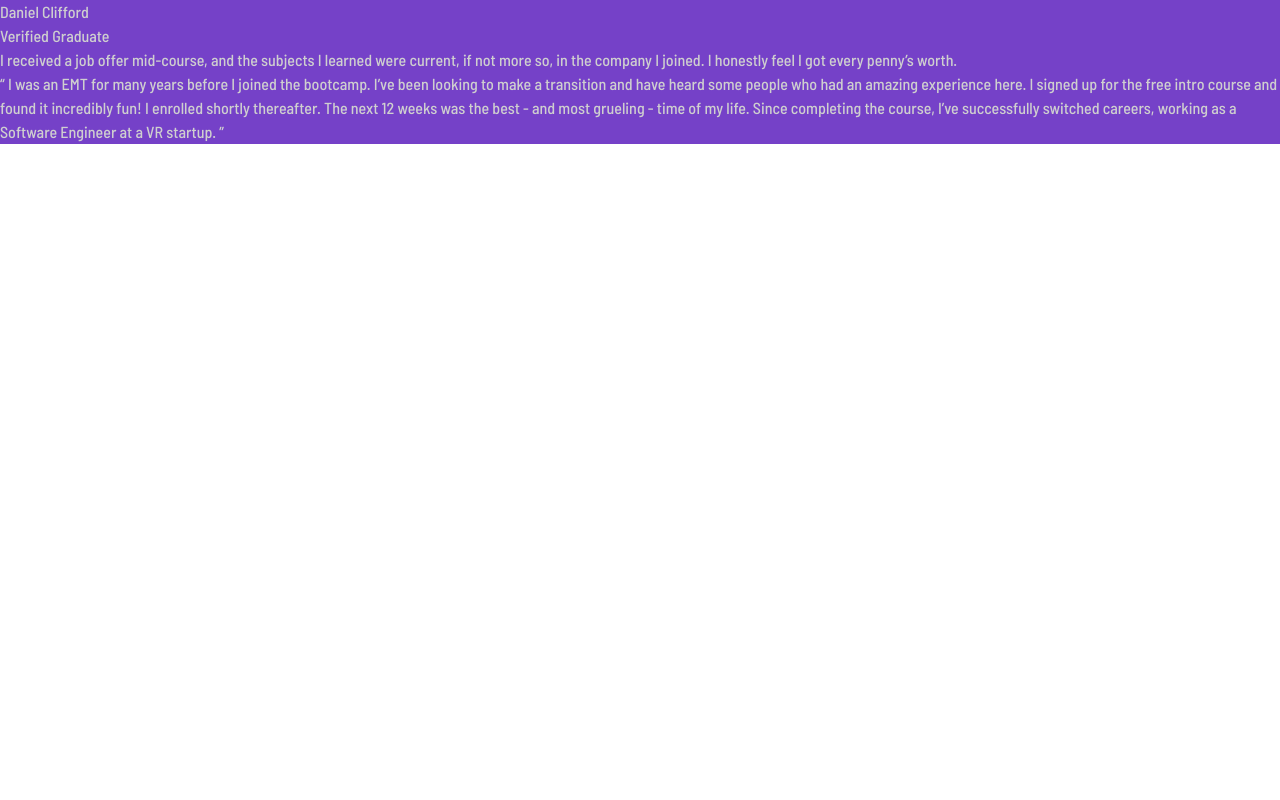
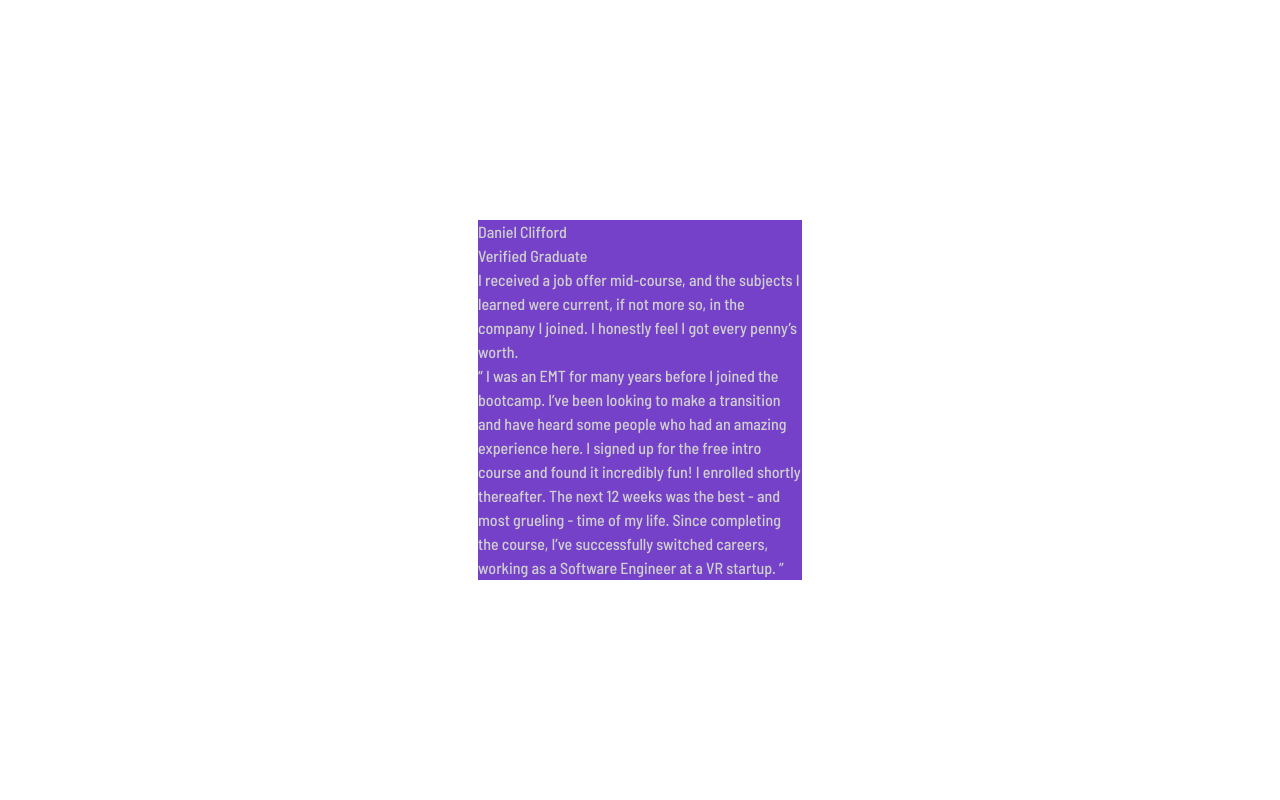
Before and after one commit to StephenYu2018/testimonials-grid-section-main, a React (Vite) app: page / in a window 1280 px wide. Shown: the top 800 px of the page. Built offline with nearby package versions, Linux system fonts and the light colour scheme.

Commit message:
center component against viewport

```diff
--- a/src/App.jsx
+++ b/src/App.jsx
@@ -2,15 +2,17 @@ import TestimonialCard from "./TestimonialCard";
 
 function App() {
   return (
-    <main className="min-h-screen">
+    <main className="min-h-screen flex flex-col justify-center items-center">
       <header className="hidden">
         <h1>Testimonials Grid Section Component</h1>
       </header>
       <section className="grid-rows-testimonials-default grid-cols-1
-      gap-testimonials-y">
+      gap-testimonials-y w-[324px]">
         <h2 className="hidden">Testimonials</h2>
         {cards().map((card) =>
-          <TestimonialCard content={card.content} style={card.style} />)
+          <TestimonialCard key={card.content.fullName}
+          content={card.content}
+          style={card.style} />)
         }
       </section>
     </main>
```
